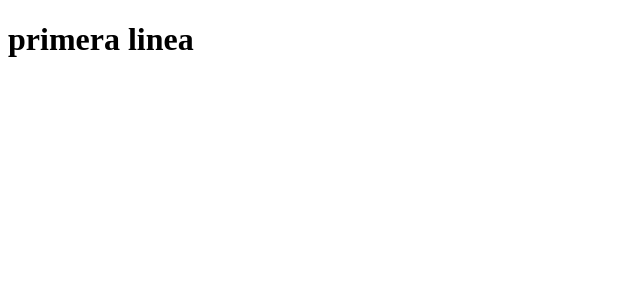
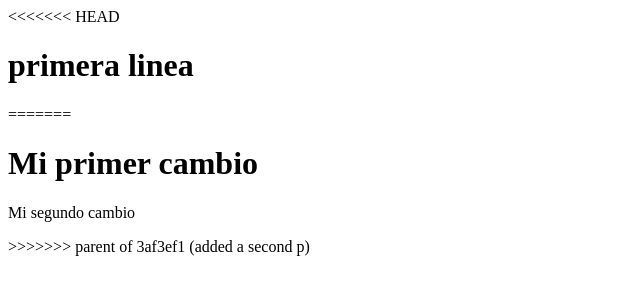
Before and after one commit to enrique-ricardo/SegunRepo, a plain HTML site: page index.html in a window 1280 px wide. Shown: the whole page, without its empty margins (0-640 px from the left). Drawn offline with Linux system fonts and the light colour scheme.

Commit message:
modificado

```diff
--- a/index.html
+++ b/index.html
@@ -7,6 +7,11 @@
     <title>Document</title>
 </head>
 <body>
+<<<<<<< HEAD
     <h1>primera linea</h1>
+=======
+    <h1>Mi primer cambio</h1>
+    <p>Mi segundo cambio</p>
+>>>>>>> parent of 3af3ef1 (added a second p)
 </body>
 </html>
```
